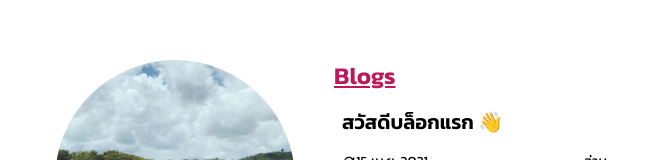
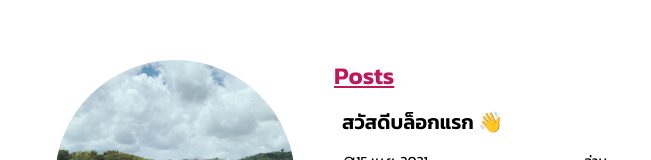
Before and after one commit to jungai/jungai.me, a Next.js app: page / in a window 1280 px wide. Shown: the part 147-307 px from the top of the page, without its empty margins (314-965 px from the left). Built offline with nearby package versions, Linux system fonts and the light colour scheme; what @tailwindcss/typography would draw is missing.

Commit message:
fix: overflow should auto

```diff
--- a/components/Article.tsx
+++ b/components/Article.tsx
@@ -5,9 +5,9 @@ import Posts from "./Posts";
 const Article: FC<{ posts: IKeyDataFromMatter[] }> = ({ posts }) => (
 	<div className="p-4 md:p-0">
 		<h1 className="text-2xl underline font-semibold text-light-head mb-2">
-			Blogs
+			Posts
 		</h1>
-		<div className="overflow-y-scroll max-h-80">
+		<div className="overflow-auto max-h-80">
 			<Posts posts={posts} />
 		</div>
 	</div>
```
